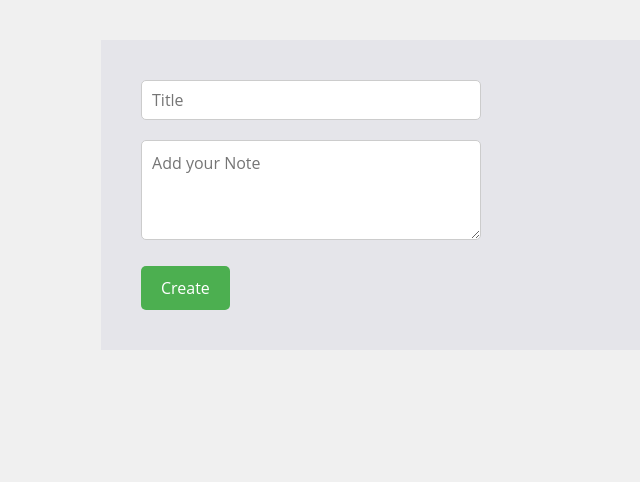
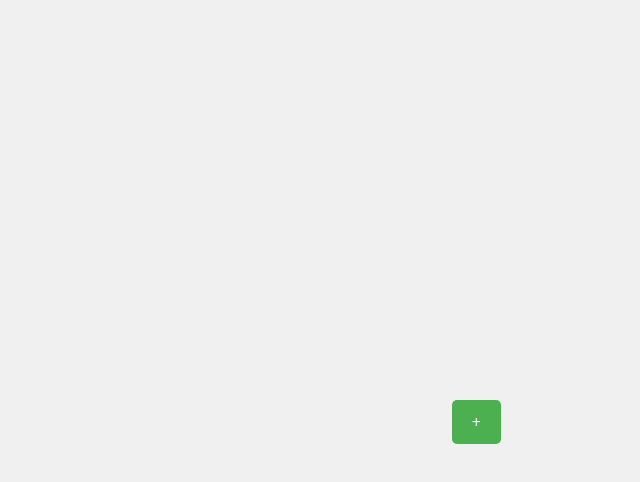
Before and after one commit to dhanushetty24/note-worthy, a React (Create React App) app: page / in a window 1280 px wide. Shown: the top 482 px of the page, without its empty margins (139-779 px from the left). Built offline with nearby package versions, Linux system fonts and the light colour scheme.

Commit message:
Modal changes added

```diff
--- a/src/components/CreateNote.jsx
+++ b/src/components/CreateNote.jsx
@@ -1,54 +1,124 @@
-import { useState } from "react";
-import Notes from "./Notes";
-import styles from '../styles/CreateNote.module.css'
+import { useState, useCallback } from 'react';
+import Notes from './Notes';
+import Modal from './Modal';
+import styles from '../styles/CreateNote.module.css';
 
 const CreateNote = () => {
-  const [cardData, setCardData] = useState({ title: '', note: '', id: ''});
+  const [cardData, setCardData] = useState({ title: '', note: '', id: '' });
   const [notes, setNotes] = useState([]);
+  const [isModalOpen, setIsModalOpen] = useState(false);
+  const [isNoteOpen, setIsNoteOpen] = useState(false);
 
-  const handleSubmit = (e) => {
+  // Memoized Handlers
+  const handleSubmit = useCallback((e) => {
     e.preventDefault();
-    setNotes([...notes, cardData]);
-    setCardData({ title: '', note: '', id: ''});
-  };
+    setNotes((prevNotes) => [
+      ...prevNotes,
+      { ...cardData, id: Math.floor(Math.random() * Date.now()) },
+    ]);
+    setCardData({ title: '', note: '', id: '' });
+    setIsModalOpen(false);
+  }, [cardData]);
 
-  const handleInputChange = (e) => {
-    setCardData({ ...cardData, id: Math.floor(Math.random() * Date.now()),  [e.target.name]: e.target.value });
-  }
+  const handleInputChange = useCallback((e) => {
+    const { name, value } = e.target;
+    setCardData((prevData) => ({
+      ...prevData,
+      [name]: value,
+    }));
+  }, []);
 
-  const handleOnClick = (id) => {
-    setNotes(notes.filter((note) => note.id !== id));
-  }
+  const handleDeleteNote = useCallback((id) => {
+    setCardData({ title: '', note: '', id: '' });
+    setNotes((prevNotes) => prevNotes.filter((note) => note.id !== id));
+  }, []);
+
+  const handleNoteOpen = useCallback((id) => {
+    const selectedNote = notes.find((note) => note.id === id);
+    setCardData(selectedNote);
+    console.log('triggered1')
+    setIsNoteOpen(true);
+  }, [notes]);
+
+  const handleNoteClose = useCallback(() => {
+    setCardData({ title: '', note: '', id: '' });
+    setIsNoteOpen(false);
+  }, []);
+
+  const handleOpenModal = useCallback(() => {
+    setIsModalOpen(true);
+  }, []);
+
+  const handleCloseModal = useCallback(() => {
+    setIsModalOpen(false);
+  }, []);
 
   return (
     <section>
-        <form onSubmit={handleSubmit} >
+      <div className={styles.buttonWrapper}>
+        <button
+          className={`${styles.addButton} ${
+            notes.length > 0 || isModalOpen ? styles.addButtonWithContent : false
+          }`}
+          onClick={handleOpenModal}
+        >
+        +
+        </button>
+      </div>
+      {isModalOpen && (
+        <Modal isModalOpen={isModalOpen} onClose={handleCloseModal}>
+          <form onSubmit={handleSubmit}>
             <div>
               <input
-              type="text"
-              name="title"
+                type='text'
+                name='title'
                 value={cardData.title}
                 onChange={handleInputChange}
-              placeholder="Title"
-              required/>
+                placeholder='Title'
+                required
+              />
             </div>
             <div>
               <textarea
-              name="note"
+                name='note'
                 value={cardData.note}
                 onChange={handleInputChange}
-              placeholder="Add your Note"
-              required/>
+                placeholder='Add your Note'
+                required
+              />
             </div>
-          <div>
-            <button type='Submit'>Create</button>
+            <div className={styles.buttonWrapper}>
+              <button className={styles.createButton} type='submit'>
+                Create
+              </button>
             </div>
           </form>
+        </Modal>
+      )}
+
+      {notes.length > 0 && (
         <ul className={styles.displayStyle}>
-          {notes.length ? notes.map((obj) => <Notes key ={obj.id} handleOnClick = {handleOnClick} cardData = {obj}/>) : false}
+          {notes.map((note) => (
+            <Notes
+              key={note.id}
+              handleOnClick={handleDeleteNote}
+              handleNoteOpen={handleNoteOpen}
+              cardData={note}
+            />
+          ))}
         </ul>
+      )}
+
+      {isNoteOpen && (
+        <Modal isModalOpen={isNoteOpen} onClose={handleNoteClose}>
+          <div>
+            <h3>{cardData.title}</h3>
+            <p>{cardData.note}</p>
+          </div>
+        </Modal>
+      )}
     </section>
-  )
+  );
 };
 
 export default CreateNote;
--- /dev/null
+++ b/src/components/Modal.jsx
@@ -0,0 +1,15 @@
+import React from 'react';
+import styles from '../styles/Modal.module.css';
+
+const Modal = ({ isModalOpen, onClose, children }) => {
+  return (
+    <>
+      <div className={styles.backdrop}  onClick={onClose}/>
+      <dialog open={isModalOpen} className={styles.modal}>
+        {children}
+      </dialog>
+    </>
+  );
+};
+
+export default Modal;
--- a/src/components/Notes.jsx
+++ b/src/components/Notes.jsx
@@ -1,8 +1,8 @@
 import styles from '../styles/Notes.module.css'
 
-const Notes = ({cardData, handleOnClick}) => {
+const Notes = ({cardData, handleOnClick, handleNoteOpen}) => {
   return (
-    <li className={styles.card}>
+    <li className={styles.card} onClick={() =>handleNoteOpen(cardData.id) }>
       <h3>{cardData.title.length>20 ? `${cardData.title.slice(0,18)}...` : cardData.title }</h3>
       <p>{cardData.note.length>35 ? `${cardData.note.slice(0,31)}...` : cardData.note }</p>
       <button className= {styles.closeButton} onClick={() =>handleOnClick(cardData.id) }>X</button>
--- a/src/styles/CreateNote.module.css
+++ b/src/styles/CreateNote.module.css
@@ -1,15 +1,16 @@
 section {
   max-width: 800px;
   margin: 40px auto;
-  padding: 20px;
   background-color: #E5E5EA;
+  position: relative;
+  border-radius: 1%;
 }
 
 /* Form Styles */
 
 form {
   display: flex;
-  width: 50%;
+  width: 100%;
   flex-direction: column;
   padding: 20px;
 }
@@ -31,7 +32,7 @@ textarea {
   resize: vertical;
 }
 
-button[type="submit"] {
+.addButton, .createButton {
   background-color: #4CAF50;
   color: #fff;
   padding: 10px 20px;
@@ -41,7 +42,7 @@ button[type="submit"] {
   transition: all .5s ease-in-out;
 }
 
-button[type="submit"]:hover {
+.addButton:hover, .createButton:hover {
   background-color: #3e8e41;
 }
 
@@ -49,4 +50,20 @@ button[type="submit"]:hover {
   display: flex;
   justify-content: space-between;
   flex-wrap: wrap;
+  padding: 5%;
 }
+
+.addButton {
+  position: fixed;
+  top: 50%;
+  right: 50%;
+}
+
+.addButtonWithContent {
+  top: 0;
+  right: 0;
+}
+
+.buttonWrapper {
+  width: 100%;
+}
--- /dev/null
+++ b/src/styles/Modal.module.css
@@ -0,0 +1,19 @@
+.backdrop {
+  position: fixed;
+  top: 0;
+  left: 0;
+  width: 100%;
+  height: 100vh;
+  background-color: rgba(0, 0, 0, 0.6);
+  z-index: 1;
+}
+
+.modal {
+  width: 100%;
+  border: none;
+  border-radius: 6px;
+  box-shadow: 0 2px 8px rgba(0, 0, 0, 0.2);
+  overflow: hidden;
+  z-index: 1;
+  transform: translate(0, 50%);
+}
```
Lines whose indentation alone changed are shown as unchanged.
